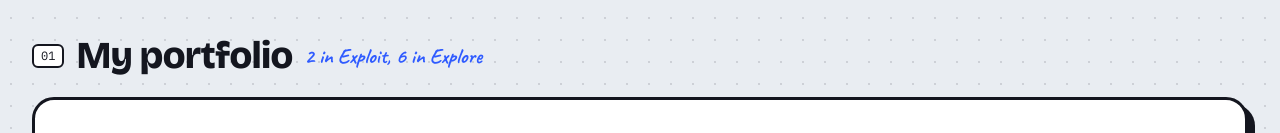
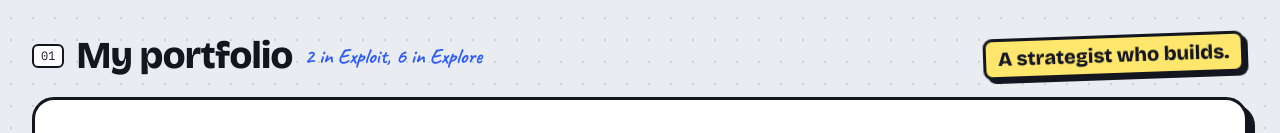
Before and after one commit to Shivanesun/profile, a plain HTML site: page index.html in a window 1280 px wide. Shown: the part 345-478 px from the top of the page. Drawn offline with nearby package versions, Linux system fonts and the light colour scheme.

Commit message:
Home: green tag up in the hero, yellow tag on the portfolio heading line
Co-Authored-By: Claude Opus 5.5 <noreply@anthropic.com>

```diff
--- a/index.html
+++ b/index.html
@@ -300,6 +300,10 @@ html[data-v="4"] .dot .ring{animation-duration:2s}
 html[data-v="4"] #key,html[data-v="4"] .pick{display:none}
 html[data-v="4"] .vkey4{display:block;font-size:14px}
 html[data-v="4"] .oxf{display:none}
+/* hero: green tag up top, yellow tag sits on the portfolio heading line (phones keep yellow in the hero) */
+.shtg{margin-left:auto;margin-right:4px}
+@media (min-width:601px){.doodle .tg1{display:none}.doodle{margin-bottom:38px}}
+@media (max-width:600px){.shtg{display:none}}
 /* raised = opens something, flat = information only */
 div.card,.stk{cursor:default!important;background:#F4F6F9}div.card:hover,.stk:hover{transform:none!important;box-shadow:none!important}
 .pf{box-shadow:none}
@@ -326,7 +330,7 @@ html[data-v="4"] .policy-short{grid-template-columns:1fr 1.2fr 1fr}
  </div>
 
  <section id="portfolio">
-  <div class="sh"><span class="n">01</span><h2>My portfolio</h2><span class="note">2 in Exploit, 6 in Explore</span><span class="note vnote">every bet starts in Explore</span></div>
+  <div class="sh"><span class="n">01</span><h2>My portfolio</h2><span class="note">2 in Exploit, 6 in Explore</span><span class="note vnote">every bet starts in Explore</span><span class="tg1 shtg">A strategist who builds.</span></div>
   <div class="board pmap">
    <div class="mapw"><svg viewBox="0 0 900 670" id="map" aria-label="Explore and Exploit portfolio map"></svg><div class="swipe">swipe to see the whole map ↔</div>
    <div class="side">
```
